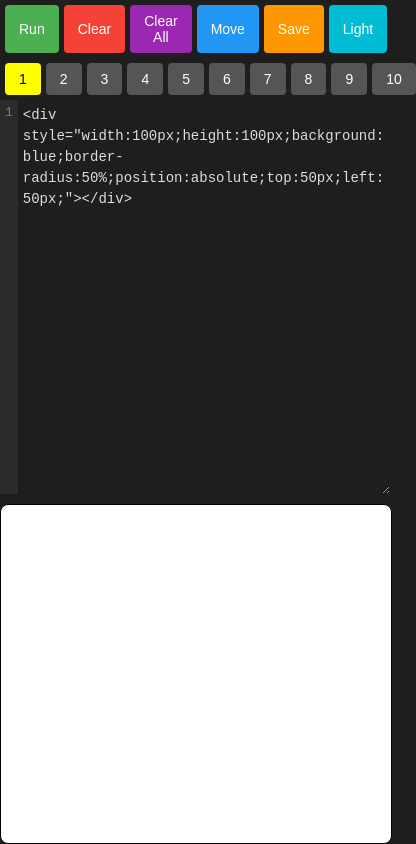
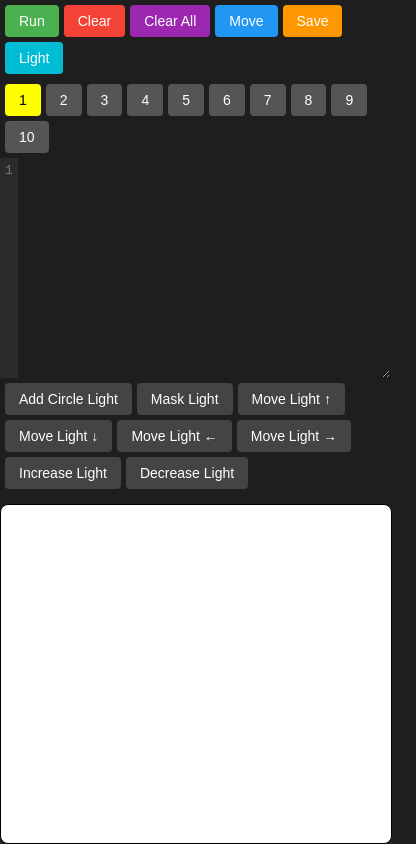
Before and after one commit to chrisdani7881-web/Coded, a plain HTML site: page index.html in a window 390 px wide. Both pictures are taken after a click on the button "Light". Shown: the whole page, 416 px wide, since content can reach past the window. Drawn offline with Linux system fonts and the light colour scheme.

Commit message:
Update index.html

```diff
--- a/index.html
+++ b/index.html
@@ -1,8 +1,8 @@
 <!DOCTYPE html>
 <html lang="en">
 <head>
-<meta charset="UTF-8">
-<meta name="viewport" content="width=device-width, initial-scale=1.0">
+  <meta charset="UTF-8" />
+  <meta name="viewport" content="width=device-width, initial-scale=1.0"/>
   <title>Multi-Layer Code Editor</title>
   <style>
     body {
@@ -19,6 +19,7 @@
       display: flex;
       gap: 5px;
       padding: 5px;
+      flex-wrap: wrap;
     }
 
     button {
@@ -31,27 +32,30 @@
       transition: transform 0.2s ease, background 0.2s ease, box-shadow 0.2s ease;
     }
 
-    .run-btn { background: #4caf50; }
-    .run-btn:hover { background: #45a049; transform: scale(1.05); box-shadow: 0 0 10px rgba(76,175,80,0.7); }
+    .run-btn       { background: #4caf50; }
+    .clear-btn     { background: #f44336; }
+    .clear-all-btn { background: #9c27b0; }
+    .move-btn      { background: #2196F3; }
+    .save-btn      { background: #ff9800; }
+    .light-btn     { background: #00bcd4; }
 
-    .clear-btn { background: #f44336; }
-    .clear-btn:hover { background: #da3c30; transform: scale(1.05); box-shadow: 0 0 10px rgba(244,67,54,0.7); }
+    .run-btn:hover       { background: #45a049; }
+    .clear-btn:hover     { background: #da3c30; }
+    .clear-all-btn:hover { background: #8e24aa; }
+    .move-btn:hover      { background: #1e88e5; }
+    .save-btn:hover      { background: #fb8c00; }
+    .light-btn:hover     { background: #00acc1; }
 
-    .clear-all-btn { background: #9c27b0; }
-    .clear-all-btn:hover { background: #8e24aa; transform: scale(1.05); box-shadow: 0 0 10px rgba(156,39,176,0.7); }
-
-    .layer-btn { background: #555; }
-    .layer-btn.selected { background: yellow; color: black; }
-    .layer-btn:hover { background: #777; }
-
-    .move-btn { background: #2196F3; }
-    .move-btn:hover { background: #1e88e5; }
-
-    .save-btn { background: #ff9800; }
-    .save-btn:hover { background: #fb8c00; }
-
-    .light-btn { background: #00bcd4; }
-    .light-btn:hover { background: #00acc1; transform: scale(1.05); box-shadow: 0 0 10px rgba(0,188,212,0.7); }
+    .layer-btn {
+      background: #555;
+    }
+    .layer-btn.selected {
+      background: yellow;
+      color: black;
+    }
+    .layer-btn:hover {
+      background: #777;
+    }
 
     .arrow-btn {
       background: #333;
@@ -94,7 +98,26 @@
       border-radius: 8px;
     }
 
-    .arrow-container { display: none; gap: 5px; margin-top: 5px; }
+    .arrow-container {
+      display: none;
+      gap: 5px;
+      margin-top: 5px;
+    }
+
+    .light-controls {
+      display: none;
+      gap: 5px;
+      padding: 5px;
+      flex-wrap: wrap;
+    }
+
+    .light-controls button {
+      background: #444;
+    }
+
+    .light-controls button:hover {
+      background: #666;
+    }
   </style>
 </head>
 <body>
@@ -105,7 +128,7 @@
   <button class="clear-all-btn" onclick="clearAll()">Clear All</button>
   <button class="move-btn" onclick="toggleMove()">Move</button>
   <button class="save-btn" onclick="saveLayerCode()">Save</button>
-    <button class="light-btn" onclick="addLight()">Light</button>
+  <button class="light-btn" onclick="toggleLightControls()">Light</button>
 </div>
 
 <div class="editor-controls" id="layerButtons">
@@ -133,6 +156,17 @@
   <button class="arrow-btn" onclick="moveSelectedLayer(10,0)">→</button>
 </div>
 
+<div class="light-controls" id="lightControls">
+  <button>Add Circle Light</button>
+  <button>Mask Light</button>
+  <button>Move Light ↑</button>
+  <button>Move Light ↓</button>
+  <button>Move Light ←</button>
+  <button>Move Light →</button>
+  <button>Increase Light</button>
+  <button>Decrease Light</button>
+</div>
+
 <iframe id="preview"></iframe>
 
 <script>
@@ -140,19 +174,20 @@ const codeArea = document.getElementById("code");
 const lineNumbers = document.getElementById("lineNumbers");
 const preview = document.getElementById("preview");
 const arrowContainer = document.getElementById("arrowContainer");
+const lightControls = document.getElementById("lightControls");
 const layerBtns = document.querySelectorAll('.layer-btn');
 
 let currentLayer = 1;
 let layers = {
-    1: '<div style="width:100px;height:100px;background:blue;border-radius:50%;position:absolute;top:50px;left:50px;"></div>',
-    2: '<div style="width:0;height:0;border-left:50px solid transparent;border-right:50px solid transparent;border-bottom:100px solid red;position:absolute;top:50px;left:50px;"></div>',
-    3:'',4:'',5:'',6:'',7:'',8:'',9:'',10:''
+  1: '',
+  2: '',
+  3: '', 4: '', 5: '', 6: '', 7: '', 8: '', 9: '', 10: ''
 };
 
 function selectLayer(num) {
   currentLayer = num;
   layerBtns.forEach(b => b.classList.remove('selected'));
-    layerBtns[num-1].classList.add('selected');
+  layerBtns[num - 1].classList.add('selected');
   codeArea.value = layers[num] || '';
   updateLines();
 }
@@ -160,22 +195,22 @@ function selectLayer(num) {
 function updateLines() {
   const code = codeArea.value;
   const lineCount = code.split("\n").length;
-    lineNumbers.innerText = Array.from({length: lineCount}, (_, i) => i + 1).join("\n");
+  lineNumbers.innerText = Array.from({ length: lineCount }, (_, i) => i + 1).join("\n");
 }
 
 function runCode() {
   const doc = preview.contentDocument || preview.contentWindow.document;
-    let layerDiv = doc.getElementById('layer'+currentLayer);
-    if(!layerDiv){
+  let layerDiv = doc.getElementById('layer' + currentLayer);
+  if (!layerDiv) {
     layerDiv = document.createElement('div');
-        layerDiv.id = 'layer'+currentLayer;
+    layerDiv.id = 'layer' + currentLayer;
     doc.body.appendChild(layerDiv);
   }
   layerDiv.innerHTML = codeArea.value;
   layers[currentLayer] = codeArea.value;
   layerDiv.style.position = 'absolute';
-    if(!layerDiv.style.top) layerDiv.style.top = '50px';
-    if(!layerDiv.style.left) layerDiv.style.left = '50px';
+  if (!layerDiv.style.top) layerDiv.style.top = '50px';
+  if (!layerDiv.style.left) layerDiv.style.left = '50px';
 }
 
 function clearLayer() {
@@ -183,49 +218,50 @@ function clearLayer() {
   codeArea.value = '';
   updateLines();
   const doc = preview.contentDocument || preview.contentWindow.document;
-    const layerDiv = doc.getElementById('layer'+currentLayer);
-    if(layerDiv) doc.body.removeChild(layerDiv);
+  const layerDiv = doc.getElementById('layer' + currentLayer);
+  if (layerDiv) doc.body.removeChild(layerDiv);
 }
 
 function clearAll() {
-    Object.keys(layers).forEach(k=>layers[k]='');
+  Object.keys(layers).forEach(k => layers[k] = '');
   codeArea.value = '';
   updateLines();
   const doc = preview.contentDocument || preview.contentWindow.document;
-    doc.body.innerHTML='';
+  doc.body.innerHTML = '';
 }
 
 function toggleMove() {
-    arrowContainer.style.display = arrowContainer.style.display==='flex'?'none':'flex';
+  arrowContainer.style.display = arrowContainer.style.display === 'flex' ? 'none' : 'flex';
 }
 
-function moveSelectedLayer(dx,dy) {
+function toggleLightControls() {
+  lightControls.style.display = lightControls.style.display === 'flex' ? 'none' : 'flex';
+}
+
+function moveSelectedLayer(dx, dy) {
   const doc = preview.contentDocument || preview.contentWindow.document;
-    const layerDiv = doc.getElementById('layer'+currentLayer);
-    if(layerDiv){
-        let top = parseInt(layerDiv.style.top||0);
-        let left = parseInt(layerDiv.style.left||0);
-        layerDiv.style.top = (top+dy)+'px';
-        layerDiv.style.left = (left+dx)+'px';
+  const layerDiv = doc.getElementById('layer' + currentLayer);
+  if (layerDiv) {
+    let top = parseInt(layerDiv.style.top || 0);
+    let left = parseInt(layerDiv.style.left || 0);
+    layerDiv.style.top = (top + dy) + 'px';
+    layerDiv.style.left = (left + dx) + 'px';
   }
 }
 
 function saveLayerCode() {
   const doc = preview.contentDocument || preview.contentWindow.document;
-    const layerDiv = doc.getElementById('layer'+currentLayer);
-    if(layerDiv){
+  const layerDiv = doc.getElementById('layer' + currentLayer);
+  if (layerDiv) {
     let code = layers[currentLayer] || '';
-        code = code.replace(/top:\s*\d+px;/,'top:'+layerDiv.style.top+';');
-        code = code.replace(/left:\s*\d+px;/,'left:'+layerDiv.style.left+';');
+    code = code.replace(/top:\s*\d+px;/, 'top:' + layerDiv.style.top + ';');
+    code = code.replace(/left:\s*\d+px;/, 'left:' + layerDiv.style.left + ';');
     layers[currentLayer] = code;
     codeArea.value = code;
     updateLines();
   }
 }
 
-function addLight() {
-  console.log("Light button pressed — handled in separate light module.");
-}
 selectLayer(1);
 </script>
 
```
Lines whose indentation alone changed are shown as unchanged.
